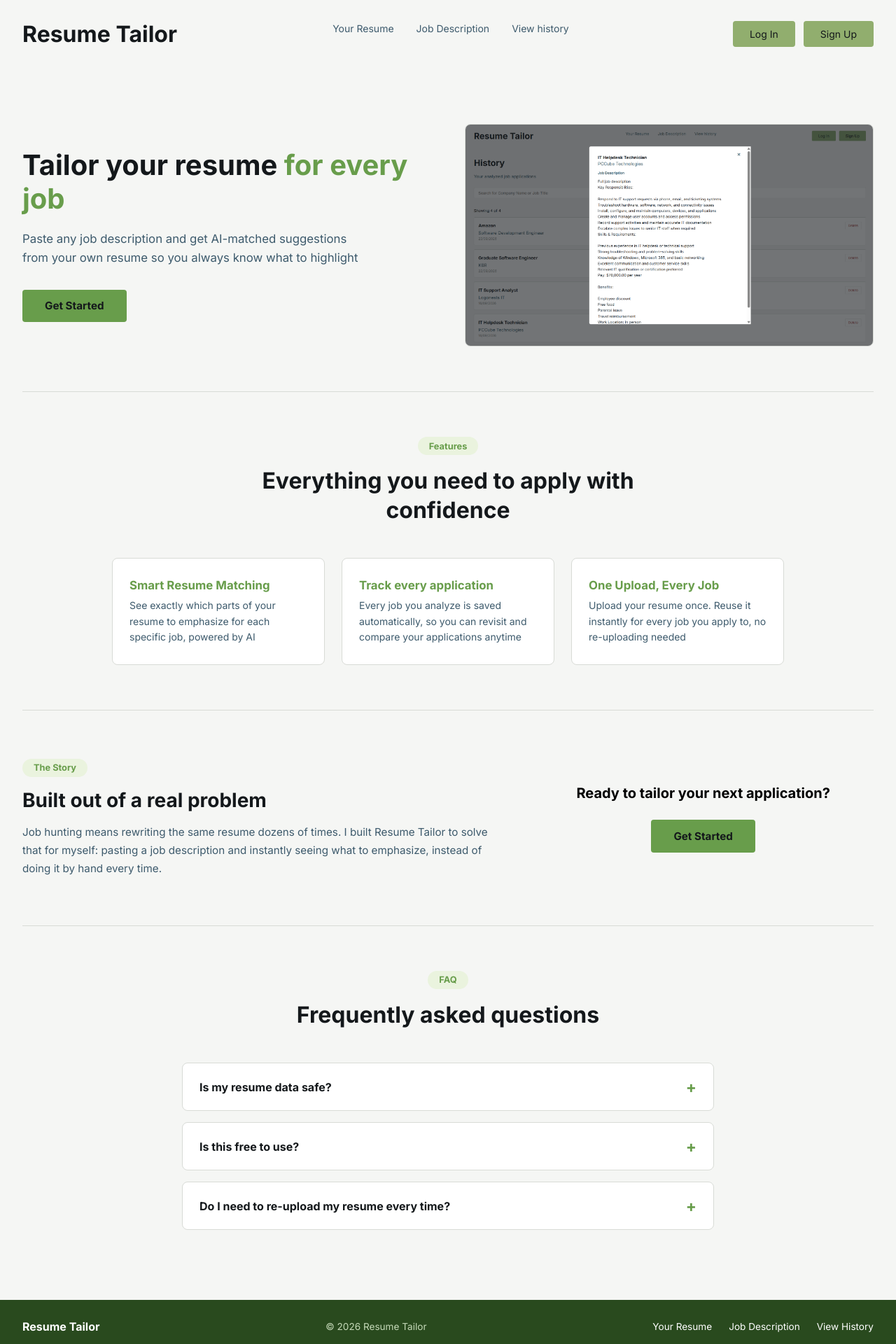
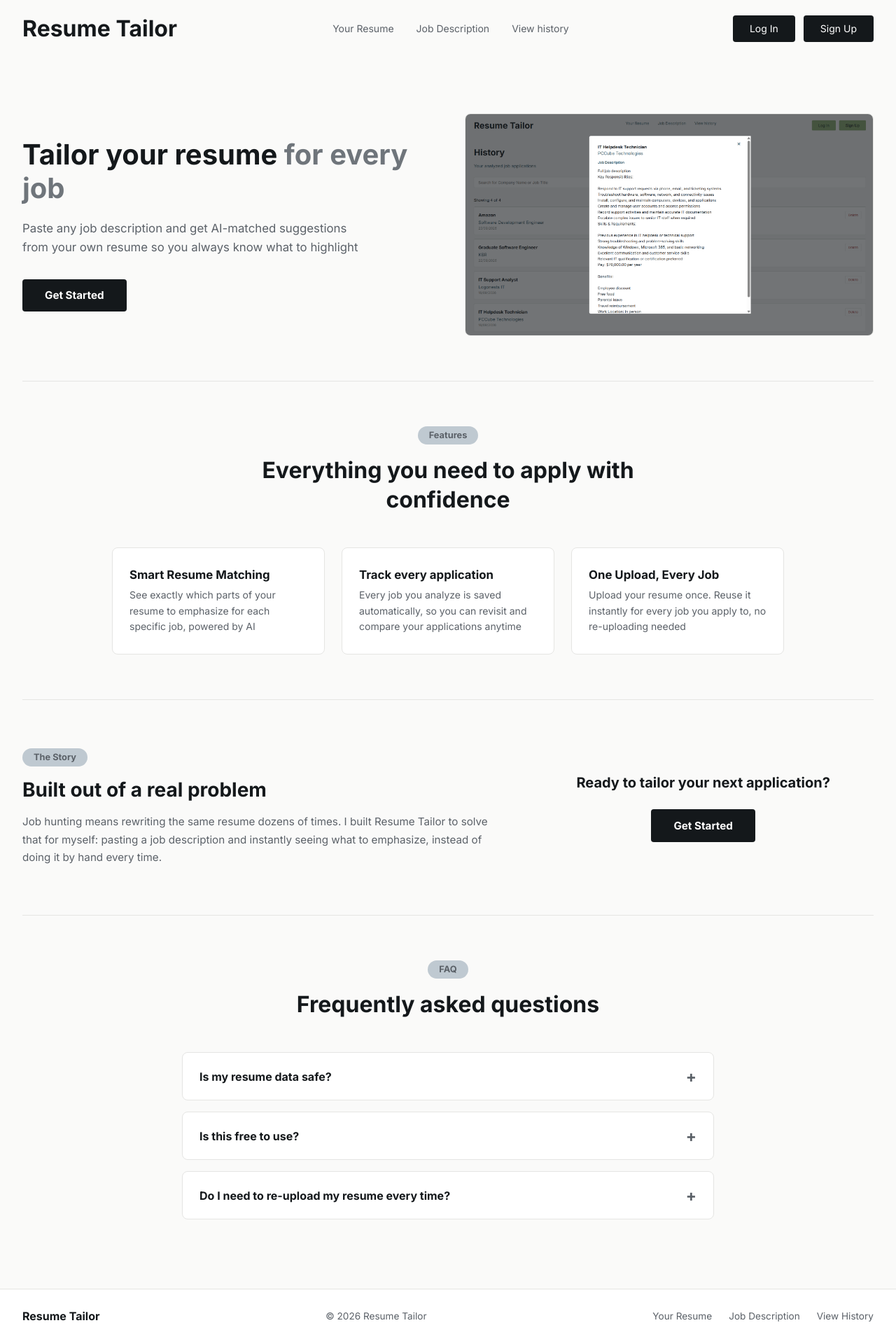
Before and after one commit to gianghiio/job-tracker, a Next.js app: page / in a window 1280 px wide. Shown: the top 1920 px of the page at 70% size. Built offline with nearby package versions, Linux system fonts and the light colour scheme; no server answers.

Commit message:
Switch to minimal style and replace hardcorded colors w CSS variables

```diff
--- a/src/app/globals.css
+++ b/src/app/globals.css
@@ -1,3 +1,20 @@
+:root {
+  --bg: #FAFAF9;
+  --surface: #FFFFFF;
+  --surface-muted: #F1F1EF;
+  --border: #E5E5E3;
+  --text: #14181B;
+  --text-muted: #5B6168;
+  --text-subtle: #6F757B;
+  --accent: #14181B;
+  --accent-hover: #3A3F45;
+  --on-accent: #FFFFFF;
+  --danger: #A32D2D;
+  --danger-bg: #FCEBEB;
+  --pill-bg: #BFC9D1;
+  --pill-text: #5B6168;
+}
+
 * {
   box-sizing: border-box;
 }
@@ -10,8 +27,8 @@ body {
 .page-container {
   min-height: 100vh;
   width: 100%;
-  background-color: #F5F6F4;
-  color: #14181B;
+  background-color: var(--bg);
+  color: var(--text);
   font-family: var(--font-inter);
   padding: 0 2rem 6rem;
   overflow-x: hidden;
@@ -30,13 +47,34 @@ body {
   font-family: var(--font-inter);
   font-size: 1.375rem;
   font-weight: 700;
-  color: #14181B;
+  color: var(--text);
   text-decoration: none;
 }
 
 .brand-link {
   color: inherit;
   text-decoration: none;
+}
+
+.auth {
+  display: flex;
+  align-items: center;
+}
+
+.sign-up, .log-in {
+  font-family: var(--font-inter);
+  font-size: 0.875rem;
+  background-color: var(--accent);
+  color: var(--on-accent);
+  border: none;
+  border-radius: 4px;
+  padding: 0.65rem 1.5rem;
+  cursor: pointer;
+  margin-left: 0.75rem;
+}
+
+.sign-up:hover, .log-in:hover {
+  background-color: var(--accent-hover);
 }
 
 .nav-tag {
@@ -49,106 +87,66 @@ body {
 .nav-tag a {
   font-family: var(--font-inter);
   font-size: 0.875rem;
-  color: #3D5A6C;
+  color: var(--text-muted);
   text-decoration: none;
 }
 
 .nav-tag a:hover {
-  color: #689D4B;
-}
-
-.auth {
-  display: flex;
-  align-items: center;
-}
-
-.sign-up, .log-in {
-  font-family: var(--font-inter);
-  font-size: 0.875rem;
-  background-color: #91AE6E;
-  color: #14181B;
-  border: none;
-  border-radius: 4px;
-  padding: 0.65rem 1.5rem;
-  cursor: pointer;
-  margin-left: 0.75rem;
-}
-
-.sign-up:hover, .log-in:hover {
-  background-color: #689D4B;
-}
-
-.nav-tag {
-  display: flex;
-  align-items: center;
-  margin: 2rem;
-  padding-bottom: 1rem;
-  white-space: nowrap;
-}
-
-.nav-tag a {
-  font-family: var(--font-inter);
-  font-size: 0.875rem;
-  color: #3D5A6C;
-  text-decoration: none;
-}
-
-.nav-tag a:hover {
-  color:#689D4B;
+  color: var(--text);
 }
 
 /*AUTH*/
 /* CLERK (sign in / sign up / profile popups) */
 .cl-card {
   font-family: var(--font-inter), sans-serif;
-  border: 1px solid #D8DBD6;
+  border: 1px solid var(--border);
   border-radius: 8px;
 }
 
 .cl-headerTitle {
-  color: #14181B;
+  color: var(--text);
   font-weight: 700;
 }
 
 .cl-headerSubtitle {
-  color: #3D5A6C;
+  color: var(--text-muted);
 }
 
 /* "Continue with Google" button */
 .cl-socialButtonsBlockButton {
-  border: 1px solid #D8DBD6;
+  border: 1px solid var(--border);
   border-radius: 4px;
 }
 
 .cl-socialButtonsBlockButton:hover {
-  background-color: #EAF3DE;
+  background-color: var(--surface-muted);
 }
 
 /* Main "Continue" button */
 .cl-formButtonPrimary {
-  background-color: #689D4B;
-  color: #14181B;
+  background-color: var(--accent);
+  color: var(--on-accent);
   border-radius: 4px;
   box-shadow: none;
 }
 
 .cl-formButtonPrimary:hover {
-  background-color: #91AE6E;
+  background-color: var(--accent-hover);
 }
 
 /* Email input */
 .cl-formFieldInput {
-  border: 1px solid #D8DBD6;
+  border: 1px solid var(--border);
   border-radius: 4px;
 }
 
 .cl-formFieldInput:focus {
-  box-shadow: 0 0 0 2px #689D4B;
+  box-shadow: 0 0 0 2px var(--accent);
 }
 
 /* "Sign up" / "Sign in" link at the bottom */
 .cl-footerActionLink {
-  color: #689D4B;
+  color: var(--text);
 }
 
 /*HERO*/
@@ -174,12 +172,12 @@ body {
 }
 
 .accent-text {
-  color: #689D4B;
+  color: var(--text-subtle);
 }
 
 .landing-subtitle {
   font-size: 1.05rem;
-  color: #3D5A6C;
+  color: var(--text-muted);
   line-height: 1.6;
   margin: 0 0 2rem;
   max-width: 480px;
@@ -192,8 +190,8 @@ body {
   font-family: var(--font-inter);
   font-size: 0.95rem;
   font-weight: 600;
-  background-color: #689D4B;
-  color: #14181B;
+  background-color: var(--accent);
+  color: var(--on-accent);
   border: none;
   padding: 0.85rem 2rem;
   border-radius: 4px;
@@ -201,7 +199,7 @@ body {
 }
 
 .cta-button:hover {
-  background-color: #91AE6E;
+  background-color: var(--accent-hover);
 }
 
 @media (max-width: 700px) {
@@ -215,7 +213,7 @@ body {
 
 .preview-image {
   width: 100%;
-  border: 1px solid #D8DBD6;
+  border: 1px solid var(--border);
   border-radius: 8px;
   display: block;
 }
@@ -223,7 +221,7 @@ body {
 /*FEATURES SECTION*/
 .features-section {
   padding: 4rem 0;
-  border-top: 1px solid #D8DBD6;
+  border-top: 1px solid var(--border);
   text-align: center;
 }
 
@@ -232,8 +230,8 @@ body {
   font-family: var(--font-inter);
   font-size: 0.8rem;
   font-weight: 600;
-  color: #689D4B;
-  background-color: #EAF3DE;
+  color: var(--pill-text);
+  background-color: var(--pill-bg);
   padding: 0.35rem 1rem;
   border-radius: 999px;
   margin: 0 0 1rem;
@@ -258,8 +256,8 @@ body {
 }
 
 .feature-card {
-  background-color: #FFFFFF;
-  border: 1px solid #D8DBD6;
+  background-color: var(--surface);
+  border: 1px solid var(--border);
   border-radius: 8px;
   padding: 1.75rem 1.5rem;
 }
@@ -268,13 +266,13 @@ body {
   font-family: var(--font-inter);
   font-size: 1.05rem;
   font-weight: 700;
-  color: #689D4B;
+  color: var(--text);
   margin: 0 0 0.5rem;
 }
 
 .feature-card-description {
   font-size: 0.875rem;
-  color: #3D5A6C;
+  color: var(--text-muted);
   line-height: 1.6;
   margin: 0;
 }
@@ -292,7 +290,7 @@ body {
   gap: 3rem;
   align-items: center;
   padding: 4rem 0;
-  border-top: 1px solid #D8DBD6;
+  border-top: 1px solid var(--border);
 }
 
 .story-label {
@@ -300,8 +298,8 @@ body {
   font-family: var(--font-inter);
   font-size: 0.8rem;
   font-weight: 600;
-  color: #689D4B;
-  background-color: #EAF3DE;
+  color: var(--pill-text);
+  background-color: var(--pill-bg);
   padding: 0.35rem 1rem;
   border-radius: 999px;
   margin: 0 0 1rem;
@@ -316,7 +314,7 @@ body {
 
 .story-text {
   font-size: 0.95rem;
-  color: #3D5A6C;
+  color: var(--text-muted);
   line-height: 1.7;
   margin: 0;
 }
@@ -331,7 +329,7 @@ body {
   font-family: var(--font-inter);
   font-size: 1.25rem;
   font-weight: 700;
-  color: #000000;
+  color: var(--text);
   margin: 0 0 1.5rem;
   line-height: 1.4;
 }
@@ -341,10 +339,11 @@ body {
     grid-template-columns: 1fr;
   }
 }
+
 /*FAQ SECTION*/
 .faq-section {
   padding: 4rem 0;
-  border-top: 1px solid #D8DBD6;
+  border-top: 1px solid var(--border);
   text-align: center;
 }
 
@@ -353,8 +352,8 @@ body {
   font-family: var(--font-inter);
   font-size: 0.8rem;
   font-weight: 600;
-  color: #689D4B;
-  background-color: #EAF3DE;
+  color: var(--pill-text);
+  background-color: var(--pill-bg);
   padding: 0.35rem 1rem;
   border-radius: 999px;
   margin: 0 0 1rem;
@@ -370,8 +369,8 @@ body {
 }
 
 .faq-item {
-  background-color: #FFFFFF;
-  border: 1px solid #D8DBD6;
+  background-color: var(--surface);
+  border: 1px solid var(--border);
   border-radius: 8px;
   max-width: 760px;
   margin: 0 auto 1rem;
@@ -390,23 +389,23 @@ body {
   font-family: var(--font-inter);
   font-size: 1rem;
   font-weight: 600;
-  color: #14181B;
+  color: var(--text);
   text-align: left;
 }
 
 .faq-question:hover {
-  color: #689D4B;
+  color: var(--text-muted);
 }
 
 .faq-icon {
   font-size: 1.4rem;
-  color: #689D4B;
+  color: var(--text-muted);
   margin-left: 1rem;
 }
 
 .faq-answer {
   font-size: 0.875rem;
-  color: #3D5A6C;
+  color: var(--text-muted);
   line-height: 1.6;
   margin: 0;
   padding: 0 1.5rem 1.25rem;
@@ -418,7 +417,8 @@ body {
   bottom: 0;
   left: 0;
   right: 0;
-  background-color: #294a1e;
+  background-color: var(--surface);
+  border-top: 1px solid var(--border);
   padding: 1.75rem 2rem;
 }
 
@@ -434,14 +434,14 @@ body {
   font-family: var(--font-inter);
   font-size: 1rem;
   font-weight: 700;
-  color: #FFFFFF;
+  color: var(--text);
   margin: 0;
 }
 
 .footer-copyright {
   font-family: var(--font-inter);
   font-size: 0.85rem;
-  color: #C5D9B8;
+  color: var(--text-muted);
   margin: 0;
 }
 
@@ -453,12 +453,12 @@ body {
 .footer-links a {
   font-family: var(--font-inter);
   font-size: 0.85rem;
-  color: #FFFFFF;
+  color: var(--text-muted);
   text-decoration: none;
 }
 
 .footer-links a:hover {
-  color: #91AE6E;
+  color: var(--text);
 }
 
 @media (max-width: 700px) {
@@ -475,15 +475,15 @@ body {
 }
 
 .page-subtitle {
-  color: #3D5A6C;
+  color: var(--text-muted);
   margin-top: 0.5rem;
   margin-bottom: 2rem;
 }
 
 .job-textarea {
   width: 100%;
-  border: 1px solid #D8DBD6;
-  background-color: #FFFFFF;
+  border: 1px solid var(--border);
+  background-color: var(--surface);
   border-radius: 4px;
   padding: 1rem;
   font-size: 0.875rem;
@@ -493,14 +493,14 @@ body {
 
 .job-textarea:focus {
   outline: none;
-  box-shadow: 0 0 0 2px #689D4B;
+  box-shadow: 0 0 0 2px var(--accent);
 }
 
 .analyze-button {
   font-family: var(--font-inter);
   font-size: 0.875rem;
-  background-color: #91AE6E;
-  color: #14181B;
+  background-color: var(--accent);
+  color: var(--on-accent);
   border: none;
   border-radius: 4px;
   padding: 0.65rem 1.5rem;
@@ -509,7 +509,7 @@ body {
 }
 
 .analyze-button:hover {
-  background-color: #689D4B;
+  background-color: var(--accent-hover);
 }
 
 .results-text table {
@@ -521,20 +521,20 @@ body {
 
 .results-text th,
 .results-text td {
-  border: 1px solid #D8DBD6;
+  border: 1px solid var(--border);
   padding: 0.5rem 0.75rem;
   text-align: left;
 }
 
 .results-text thead th {
-  background-color: #FFFFFF;
+  background-color: var(--surface);
   font-weight: 700;
 }
 
 .text-input {
   width: 100%;
-  border: 1px solid #D8DBD6;
-  background-color: #FFFFFF;
+  border: 1px solid var(--border);
+  background-color: var(--surface);
   border-radius: 4px;
   padding: 0.65rem 1rem;
   font-size: 0.875rem;
@@ -544,18 +544,16 @@ body {
 
 .text-input:focus {
   outline: none;
-  box-shadow: 0 0 0 2px #689D4B;
+  box-shadow: 0 0 0 2px var(--accent);
 }
 
 /* HISTORY PAGE */
-
-
 .history-item {
-  border: 1px solid #D8DBD6;
+  border: 1px solid var(--border);
   border-radius: 4px;
   padding: 1rem;
   margin-bottom: 1rem;
-  background-color: #FFFFFF;
+  background-color: var(--surface);
 }
 
 .history-title {
@@ -565,13 +563,13 @@ body {
 }
 
 .history-company {
-  color: #3D5A6C;
+  color: var(--text-muted);
   margin: 0.25rem 0;
 }
 
 .history-date {
   font-size: 0.75rem;
-  color: #9A9C97;
+  color: var(--text-subtle);
   margin: 0;
 }
 
@@ -585,16 +583,16 @@ body {
   font-family: var(--font-inter);
   font-size: 0.75rem;
   background: none;
-  border: 1px solid #D8DBD6;
+  border: 1px solid var(--border);
   border-radius: 4px;
   padding: 0.35rem 0.75rem;
-  color: #A32D2D;
+  color: var(--danger);
   cursor: pointer;
 }
 
 .delete-button:hover {
-  background-color: #FCEBEB;
-  border-color: #A32D2D;
+  background-color: var(--danger-bg);
+  border-color: var(--danger);
 }
 
 /* POP UP BUTTON*/
@@ -612,7 +610,7 @@ body {
 }
 
 .modal-content {
-  background-color: #FFFFFF;
+  background-color: var(--surface);
   border-radius: 6px;
   padding: 2rem;
   max-width: 600px;
@@ -630,13 +628,13 @@ body {
   border: none;
   font-size: 1.5rem;
   cursor: pointer;
-  color: #3D5A6C;
+  color: var(--text-muted);
 }
 
 .history-subheading {
   font-family: var(--font-inter);
   font-size: 0.8rem;
-  color: #3D5A6C;
+  color: var(--text-muted);
   margin: 1rem 0 0.5rem;
 }
 
@@ -649,8 +647,8 @@ body {
 /* SEARCH FUNCTION*/
 .search-area {
   width: 100%;
-  border: 1px solid #D8DBD6;
-  background-color: #FFFFFF;
+  border: 1px solid var(--border);
+  background-color: var(--surface);
   border-radius: 4px;
   padding: 0.65rem 1rem;
   font-size: 0.875rem;
@@ -660,20 +658,20 @@ body {
 
 .search-area:focus {
   outline: none;
-  box-shadow: 0 0 0 2px #689D4B;
+  box-shadow: 0 0 0 2px var(--accent);
 }
 
 .results-count {
   font-size: 0.875rem;
   font-family: var(--font-inter);
-  color:#14181B;
+  color: var(--text);
   margin-bottom: 1rem;
 }
 
-.error-text{
+.error-text {
   font-size: 0.875rem;
   font-family: var(--font-inter);
-  color:#A32D2D;
+  color: var(--danger);
   margin-bottom: 1rem;
 }
 
@@ -681,7 +679,7 @@ body {
   display: inline-block;
   font-family: var(--font-inter);
   font-size: 0.875rem;
-  color: #3D5A6C;
+  color: var(--text-muted);
   text-decoration: none;
   margin: 1.5rem auto 0;
   padding: 0 1.5rem;
@@ -692,8 +690,8 @@ body {
 .upload-btn {
   font-family: var(--font-inter);
   font-size: 0.875rem;
-  background-color: #91AE6E;
-  color: #14181B;
+  background-color: var(--accent);
+  color: var(--on-accent);
   border: none;
   border-radius: 4px;
   padding: 0.65rem 1.5rem;
@@ -702,10 +700,11 @@ body {
 }
 
 .upload-btn:hover {
-  background-color: #689D4B;
+  background-color: var(--accent-hover);
 }
 
 .upload-btn:disabled {
-  background-color: #D8DBD6;
+  background-color: var(--border);
+  color: var(--text-subtle);
   cursor: not-allowed;
 }
```
